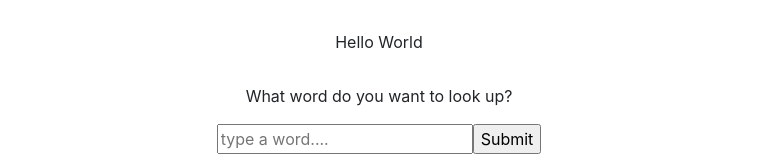
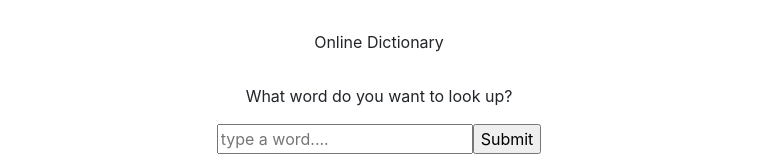
Before and after one commit to TDenisaM/dictionary-app, a React (Create React App) app: page / in a window 1280 px wide. Shown: the top 160 px of the page, without its empty margins (261-1018 px from the left). Built offline with nearby package versions, Linux system fonts and the light colour scheme.

Commit message:
Update App.js

```diff
--- a/src/App.js
+++ b/src/App.js
@@ -9,7 +9,7 @@ export default function App() {
   return (
     <div className="App">
       <div className="cointainer">
-        <header className="App-header">Hello World</header>
+        <header className="App-header">Online Dictionary</header>
         <main>
           <Dictionary />
         </main>
```
